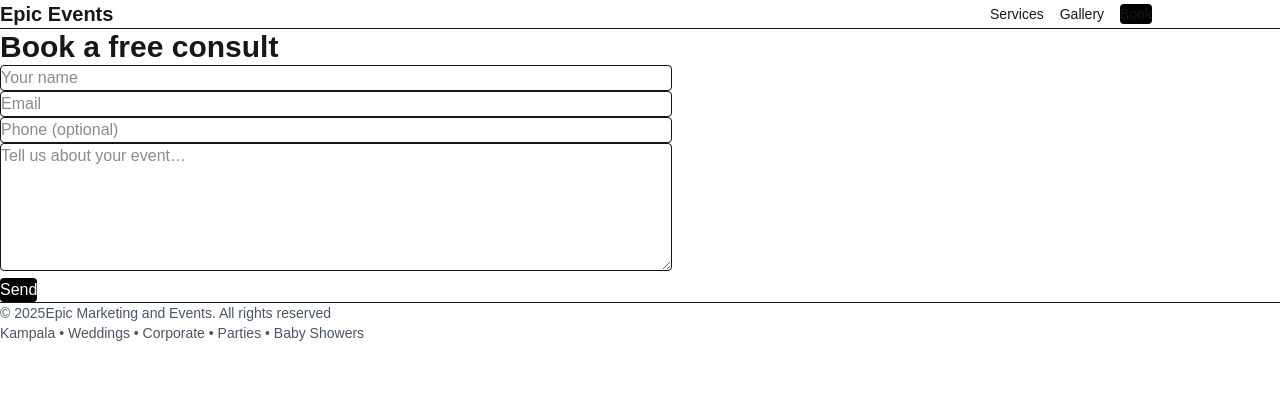
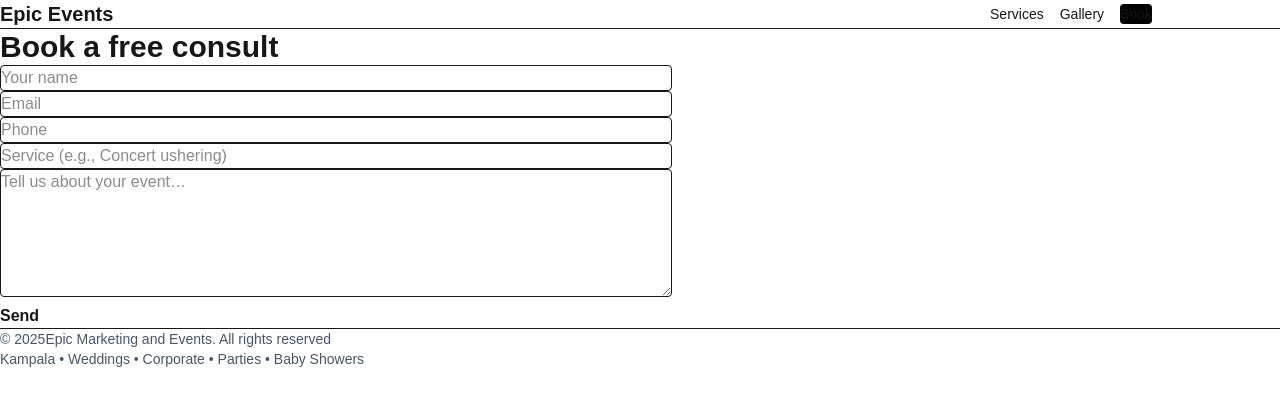
Before and after one commit to ArnoldPeterMukasa/Epicevents, a Next.js app: page /contact in a window 1280 px wide. Shown: the top 406 px of the page. Built offline with nearby package versions, Linux system fonts and the light colour scheme.

Commit message:
modified

```diff
--- a/app/contact/page.tsx
+++ b/app/contact/page.tsx
@@ -1,44 +1,58 @@
 "use client";
-import{useState} from "react";
+import { useState, useEffect } from 'react'
 import Header from "@/components/header";
 import Footer from "@/components/footer";
-export default function contact(){
-    const [status, setStatus]= useState<"idle"|"sending"|"sent"|"error">("idle");
-    async function handleSubmit(e: React.FormEvent<HTMLFormElement>){
-        e.preventDefault();
-        setStatus("sending");
-        const form = e.currentTarget;
-        const data = new FormData(form);
-        try{
-            const res=await fetch("https://formspree.io/f/YOUR_FORM_ID",{
-                method:"POST",
-                headers:{"Accept": "application/json"},
-                body: data
-            });
-            if (res.ok) setStatus("sent"); else setStatus("error");
-            form.reset();
+
+export default function Contact() {
+  const [status, setStatus] = useState<'idle' | 'sending' | 'sent' | 'error'>('idle')
+  const [service, setService] = useState('')
+
+  useEffect(() => {
+    // Get service from URL query parameter
+    const params = new URLSearchParams(window.location.search)
+    const serviceParam = params.get('service')
+    if (serviceParam) {
+      setService(decodeURIComponent(serviceParam))
+    }
+  }, [])
+
+  async function onSubmit(e: React.FormEvent<HTMLFormElement>) {
+    e.preventDefault()
+    setStatus('sending')
+    try {
+      const form = e.currentTarget
+      const body = new FormData(form)
+      const res = await fetch('/api/contact', { method: 'POST', body })
+      if (res.ok) {
+        setStatus('sent')
+        form.reset()
+      } else {
+        setStatus('error')
+      }
     } catch {
-            setStatus("error");
+      setStatus('error')
     }
   }
+
   return (
     <>
       <Header />
       <main className="mx-auto max-w-2xl px-4 py-12">
         <h1 className="text-3xl font-bold">Book a free consult</h1>
-          <form onSubmit={handleSubmit} className="mt-6 space-y-4">
+        <form onSubmit={onSubmit} className="mt-6 space-y-4">
           <input name="name" placeholder="Your name" required className="w-full border px-3 py-2 rounded"/>
           <input name="email" type="email" placeholder="Email" required className="w-full border px-3 py-2 rounded"/>
-            <input name="phone" placeholder="Phone (optional)" className="w-full border px-3 py-2 rounded"/>
+          <input name="phone" placeholder="Phone" className="w-full border px-3 py-2 rounded"/>
+          <input name="service" placeholder="Service (e.g., Concert ushering)" defaultValue={service} className="w-full border px-3 py-2 rounded"/>
           <textarea name="message" placeholder="Tell us about your event…" required className="w-full border px-3 py-2 rounded h-32"/>
-            <button disabled={status==="sending"} className="px-5 py-3 bg-black text-white rounded">
-            {status==="sending" ? "Sending…" : "Send"}
+          <button disabled={status === 'sending'} className="px-5 py-3 bg-primary text-ink rounded font-semibold">
+            {status === 'sending' ? 'Sending…' : 'Send'}
           </button>
-            {status==="sent" && <p className="text-green-600">Thanks! We’ll reply soon.</p>}
-            {status==="error" && <p className="text-red-600">Something went wrong. Try again.</p>}
+          {status === 'sent' && <p className="text-green-600">Thanks! We'll reply soon.</p>}
+          {status === 'error' && <p className="text-red-600">Something went wrong.</p>}
         </form>
       </main>
       <Footer />
     </>
-    );
+  )
 }
```
Lines whose indentation alone changed are shown as unchanged.
